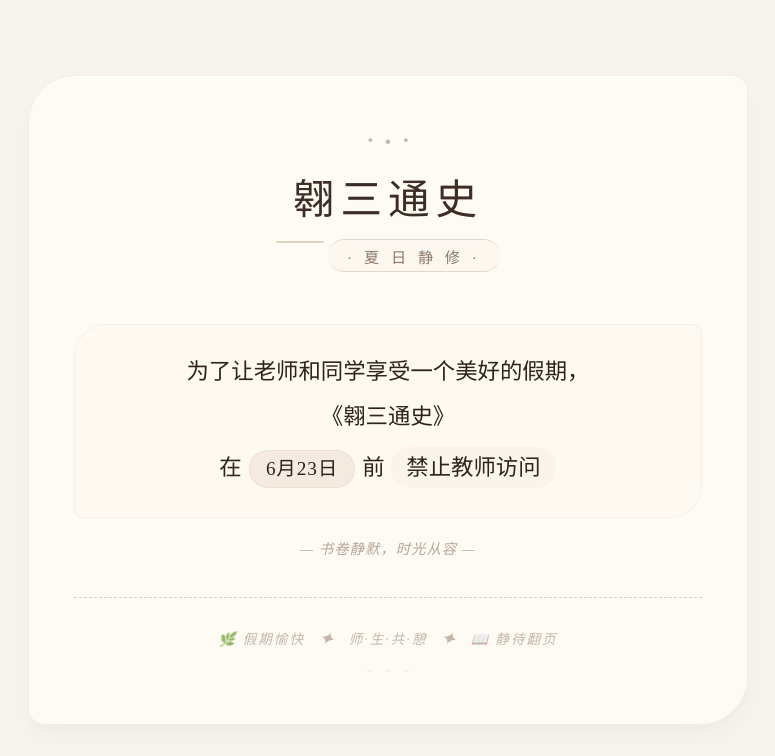
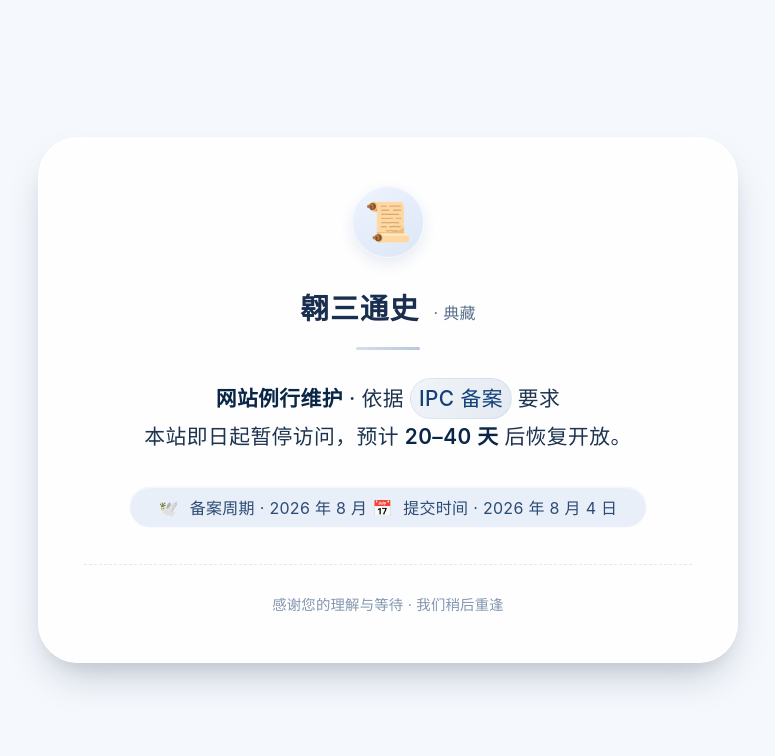
Before and after one commit to zfscjch/OrsunHistory, a website: page templates/runtime_error.html in a window 1280 px wide. Shown: the whole page, without its empty margins (252-1027 px from the left). Drawn offline with Linux system fonts and the light colour scheme.

Commit message:
添加ICP备案暂停网站支持

```diff
--- a/templates/runtime_error.html
+++ b/templates/runtime_error.html
@@ -3,10 +3,10 @@
 <head>
     <meta charset="UTF-8">
     <meta name="viewport" content="width=device-width, initial-scale=1.0">
-    <title>翱三通史 · 假期静修</title>
-    <!-- 极简美学 · 只添几笔 -->
+    <title>翱三通史 · 备案维护</title>
+    <!-- 柔和、干净的风格，符合正式通知氛围 -->
     <style>
-        /* 重置 & 基础 —— 干净如纸 */
+        /* 全局重置 & 字体 */
         * {
             margin: 0;
             padding: 0;
@@ -14,212 +14,189 @@
         }
 
         body {
+            display: flex;
+            justify-content: center;
+            align-items: center;
             min-height: 100vh;
-            display: flex;
-            align-items: center;
-            justify-content: center;
-            background: #f7f5f0;          /* 暖白底，像旧书页 */
-            font-family: 'Times New Roman', '宋体', 'Georgia', serif;
+            margin: 0;
+            background: #f5f9fe;  /* 极浅蓝灰，宁静专业 */
+            font-family: 'Inter', -apple-system, BlinkMacSystemFont, 'Segoe UI', Roboto, 'Helvetica Neue', sans-serif;
             padding: 1.5rem;
-            margin: 0;
         }
 
-        /* 卡片 —— 轻透、留白、呼吸感 */
+        /* 卡片容器 — 提升精致感 */
         .notice-card {
-            max-width: 720px;
+            max-width: 700px;
             width: 100%;
-            background: rgba(255, 252, 245, 0.85); /* 半透米白 */
-            backdrop-filter: blur(2px);            /* 极淡毛玻璃 */
+            background: rgba(255, 255, 255, 0.85);
+            backdrop-filter: blur(4px);
+            -webkit-backdrop-filter: blur(4px);
+            border-radius: 40px;
             padding: 3rem 2.8rem;
-            border-radius: 48px 16px 48px 16px;    /* 不对称圆角，古典又现代 */
             box-shadow:
-                    0 12px 28px rgba(0, 0, 0, 0.04),
-                    0 4px 12px rgba(0, 0, 0, 0.02),
-                    inset 0 1px 0 rgba(255, 255, 255, 0.8);
-            border: 1px solid rgba(200, 180, 160, 0.2);
+                    0 20px 40px -12px rgba(0, 20, 40, 0.25),
+                    0 8px 24px -8px rgba(0, 32, 64, 0.08),
+                    inset 0 1px 0 rgba(255, 255, 255, 0.6);
+            border: 1px solid rgba(255, 255, 255, 0.5);
             transition: all 0.2s ease;
             text-align: center;
         }
 
-        /* 装饰细线 —— 不喧宾夺主 */
-        .ornament {
-            display: inline-block;
-            width: 48px;
-            height: 2px;
-            background: #c9b6a2;
-            margin: 0.4rem auto 1.2rem;
-            border-radius: 4px;
+        /* 装饰性徽标 / 图标 (纯CSS) */
+        .notice-icon {
+            display: flex;
+            justify-content: center;
+            margin-bottom: 1.8rem;
+        }
+        .notice-icon span {
+            display: inline-flex;
+            align-items: center;
+            justify-content: center;
+            width: 72px;
+            height: 72px;
+            background: linear-gradient(145deg, #eef4ff, #dce6f5);
+            border-radius: 50%;
+            font-size: 2.4rem;
+            color: #1e3c72;
+            box-shadow: 0 6px 14px rgba(26, 67, 113, 0.10);
+            border: 1px solid rgba(255, 255, 255, 0.5);
+        }
+
+        /* 主标题 (品牌名) */
+        .brand-title {
+            font-size: 1.8rem;
+            font-weight: 600;
+            letter-spacing: 1px;
+            color: #1a2f4f;
+            margin-bottom: 0.25rem;
+        }
+        .brand-title small {
+            font-weight: 400;
+            font-size: 1rem;
+            color: #5a6f8c;
+            letter-spacing: 0.3px;
+            margin-left: 6px;
+        }
+
+        /* 分割装饰 */
+        .divider {
+            width: 64px;
+            height: 3px;
+            background: linear-gradient(90deg, #b6cae3, #8aa2c7);
+            margin: 1.2rem auto 1.8rem auto;
+            border-radius: 12px;
             opacity: 0.6;
         }
 
-        /* 主标题 —— 静穆、温和 */
-        h1 {
-            font-size: 2.6rem;
-            font-weight: 400;
-            letter-spacing: 6px;
-            color: #3c2e26;
-            margin-bottom: 0.2rem;
-            font-family: 'Times New Roman', '楷体', serif;
-            text-shadow: 0 1px 2px rgba(255, 248, 240, 0.6);
+        /* 核心提示文字 — 润色后更正式、清晰 */
+        .notice-text {
+            font-size: 1.3rem;
+            line-height: 1.7;
+            color: #1d334f;
+            font-weight: 450;
+            letter-spacing: 0.02em;
+        }
+        .notice-text strong {
+            font-weight: 600;
+            color: #0a2647;
+        }
+        .notice-text .highlight {
+            display: inline-block;
+            background: linear-gradient(120deg, rgba(32, 78, 138, 0.06), rgba(32, 78, 138, 0.12));
+            padding: 0.1rem 0.5rem;
+            border-radius: 30px;
+            font-weight: 500;
+            color: #134078;
+            border: 1px solid rgba(32, 78, 138, 0.08);
         }
 
-        /* 副标题/小引 */
-        .subhead {
-            font-size: 0.95rem;
-            letter-spacing: 4px;
-            color: #8b7a6a;
-            text-transform: uppercase;
-            border-top: 1px solid #e4d8cc;
-            border-bottom: 1px solid #e4d8cc;
+        /* 时间标签 — 更柔和的辅助信息 */
+        .time-badge {
+            margin-top: 2rem;
             display: inline-block;
-            padding: 0.3rem 1.2rem;
-            margin: 0.6rem auto 1.8rem;
-            font-weight: 300;
-            background: rgba(235, 224, 212, 0.15);
-            border-radius: 40px;
-            backdrop-filter: blur(1px);
+            background: #e9eff8;
+            padding: 0.5rem 1.8rem;
+            border-radius: 60px;
+            font-size: 1rem;
+            color: #2b4b74;
+            letter-spacing: 0.3px;
+            border: 1px solid rgba(255, 255, 255, 0.7);
+            box-shadow: inset 0 1px 2px rgba(255,255,255,0.6);
+            backdrop-filter: blur(2px);
+        }
+        .time-badge i {
+            font-style: normal;
+            display: inline-block;
+            margin-right: 6px;
         }
 
-        /* 核心通知 —— 温润清晰 */
-        .notice-text {
-            font-size: 1.4rem;
-            line-height: 1.7;
-            color: #2f241d;
-            background: rgba(250, 242, 232, 0.3);
-            padding: 1.8rem 1.2rem;
-            border-radius: 32px 8px 32px 8px;
-            backdrop-filter: blur(1px);
-            border: 1px solid rgba(210, 190, 170, 0.15);
-            margin: 1.4rem 0 1.2rem;
-            font-weight: 350;
-            word-break: break-word;
+        /* 小字脚注 — 保持友好 */
+        .footnote {
+            margin-top: 2.2rem;
+            font-size: 0.9rem;
+            color: #657b9b;
+            letter-spacing: 0.2px;
+            border-top: 1px dashed rgba(96, 120, 160, 0.2);
+            padding-top: 1.8rem;
+            opacity: 0.8;
         }
 
-        /* 重点强调 —— 只轻轻一提 */
-        .highlight-date {
-            display: inline-block;
-            background: #e7dbce;
-            color: #2d1f17;
-            padding: 0.1rem 1rem;
-            border-radius: 40px;
-            font-weight: 400;
-            letter-spacing: 1px;
-            font-size: 1.2rem;
-            background: rgba(200, 180, 160, 0.15);
-            border: 1px solid rgba(180, 160, 140, 0.15);
-            backdrop-filter: blur(2px);
-            margin: 0 0.1rem;
-        }
-
-        /* 脚注 —— 极淡存在 */
-        .footer-note {
-            margin-top: 2.4rem;
-            font-size: 0.85rem;
-            letter-spacing: 2px;
-            color: #aa9a8a;
-            border-top: 1px dashed #dacfc4;
-            padding-top: 1.8rem;
-            display: flex;
-            align-items: center;
-            justify-content: center;
-            gap: 0.8rem;
-            flex-wrap: wrap;
-        }
-
-        .footer-note span {
-            opacity: 0.7;
-            font-style: italic;
-        }
-
-        /* 小装饰 —— 手绘感 */
-        .divider-icon {
-            display: inline-block;
-            font-size: 1.2rem;
-            opacity: 0.3;
-            transform: rotate(15deg);
-        }
-
-        /* 响应式：小屏依然舒适 */
+        /* 响应式调整 */
         @media (max-width: 480px) {
             .notice-card {
-                padding: 2rem 1.4rem;
-                border-radius: 32px 12px 32px 12px;
-            }
-            h1 {
-                font-size: 2.0rem;
-                letter-spacing: 4px;
+                padding: 2.2rem 1.5rem;
+                border-radius: 28px;
             }
             .notice-text {
-                font-size: 1.2rem;
-                padding: 1.2rem 0.8rem;
+                font-size: 1.1rem;
+                line-height: 1.6;
             }
-            .subhead {
-                font-size: 0.75rem;
-                letter-spacing: 2px;
-                padding: 0.2rem 0.8rem;
+            .brand-title {
+                font-size: 1.5rem;
             }
-        }
-
-        /* 轻触感 (鼠标悬停微动) */
-        .notice-card:hover {
-            box-shadow:
-                    0 20px 40px rgba(0, 0, 0, 0.03),
-                    0 6px 16px rgba(0, 0, 0, 0.02);
-            border-color: rgba(180, 160, 140, 0.25);
-        }
-
-        /* 保持文字可读性，不滥用斜体 */
-        em {
-            font-style: normal;
-            color: #5d4b3a;
-            font-weight: 400;
+            .notice-icon span {
+                width: 60px;
+                height: 60px;
+                font-size: 2rem;
+            }
+            .time-badge {
+                padding: 0.4rem 1.2rem;
+                font-size: 0.9rem;
+            }
         }
     </style>
 </head>
 <body>
 <div class="notice-card">
-
-    <!-- 极简装饰 —— 三枚点 (呼应“三通”) -->
-    <div style="display: flex; justify-content: center; gap: 6px; opacity: 0.25; margin-bottom: 0.2rem;">
-        <span style="font-size: 2rem; line-height: 1;">·</span>
-        <span style="font-size: 2.4rem; line-height: 1; transform: translateY(-2px);">·</span>
-        <span style="font-size: 2rem; line-height: 1;">·</span>
+    <!-- 装饰图标：取自“书卷/历史”意象，契合“翱三通史” -->
+    <div class="notice-icon">
+        <span>📜</span>
     </div>
 
-    <h1>翱三通史</h1>
-    <div class="ornament"></div>
-    <div class="subhead">· 夏 日 静 修 ·</div>
-
-    <!-- 核心通知 — 保留原始语义，仅美化结构 -->
-    <div class="notice-text">
-        为了让老师和同学享受一个美好的假期，<br>
-        <span style="display: inline-block; margin: 0.4rem 0 0.2rem;">
-        《翱三通史》
-      </span>
-        <br>
-        在 <span class="highlight-date" style="background: rgba(180, 150, 130, 0.12);">6月23日</span> 前
-        <span style="display: inline-block; margin-top: 0.5rem; font-weight: 380; background: rgba(200, 180, 160, 0.05); padding: 0.1rem 1rem; border-radius: 30px;">
-        禁止教师访问
-      </span>
+    <!-- 品牌名称 + 微标识 -->
+    <div class="brand-title">
+        翱三通史
+        <small>· 典藏</small>
     </div>
 
-    <!-- 小引 —— 只留淡淡余韵 -->
-    <div style="margin: 0.8rem 0 0.2rem; font-size: 0.9rem; color: #b7a697; letter-spacing: 1px; font-style: italic;">
-        — 书卷静默，时光从容 —
+    <div class="divider"></div>
+
+    <!-- 润色后的提示文字：更书面、正式，同时保留温度 -->
+    <div class="notice-text">
+        <strong>网站例行维护</strong> · 依据 <span class="highlight">IPC 备案</span> 要求
+        <br>
+        本站即日起暂停访问，预计 <strong>20–40 天</strong> 后恢复开放。
     </div>
 
-    <!-- 脚注：保留原有信息，增加一点雅致 -->
-    <div class="footer-note">
-        <span>🌿 假期愉快</span>
-        <span class="divider-icon">✦</span>
-        <span>师·生·共·憩</span>
-        <span class="divider-icon">✦</span>
-        <span>📖 静待翻页</span>
+    <!-- 时间/状态徽章 (强化可信度) -->
+    <div class="time-badge">
+        <i>🕊️</i> 备案周期 · 2026 年 8 月
+        <i>📅</i> 提交时间 · 2026 年 8 月 4 日
     </div>
 
-    <!-- 极小的装饰点，平衡视觉 -->
-    <div style="margin-top: 1rem; display: flex; justify-content: center; gap: 12px; opacity: 0.15; font-size: 0.5rem;">
-        <span>⏤</span><span>⏤</span><span>⏤</span>
+    <!-- 友好脚注，增加人文感 -->
+    <div class="footnote">
+        感谢您的理解与等待 · 我们稍后重逢
     </div>
 </div>
 </body>
```
Also changed, not shown: templates/log.html (+1 -5 lines), 2 other files.
